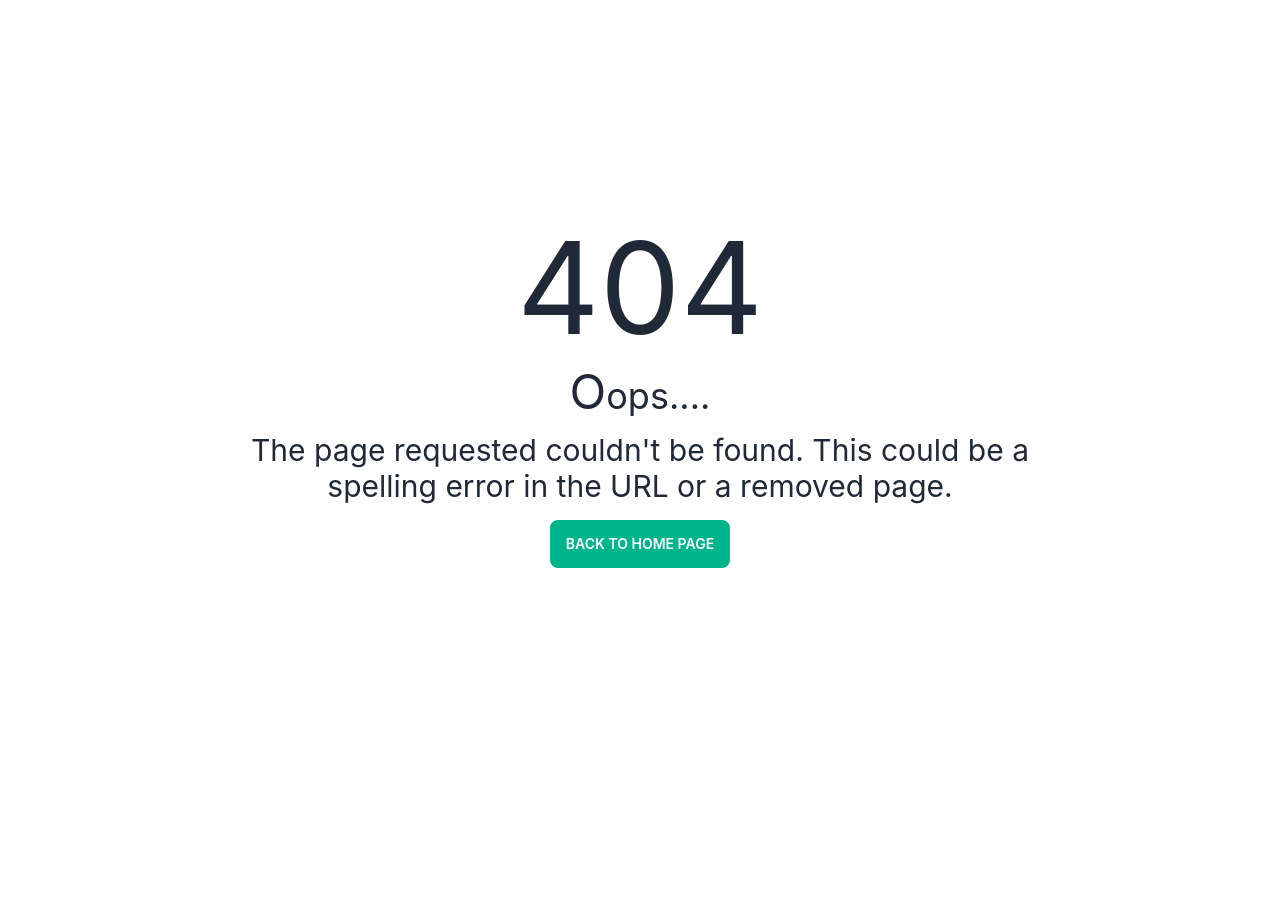
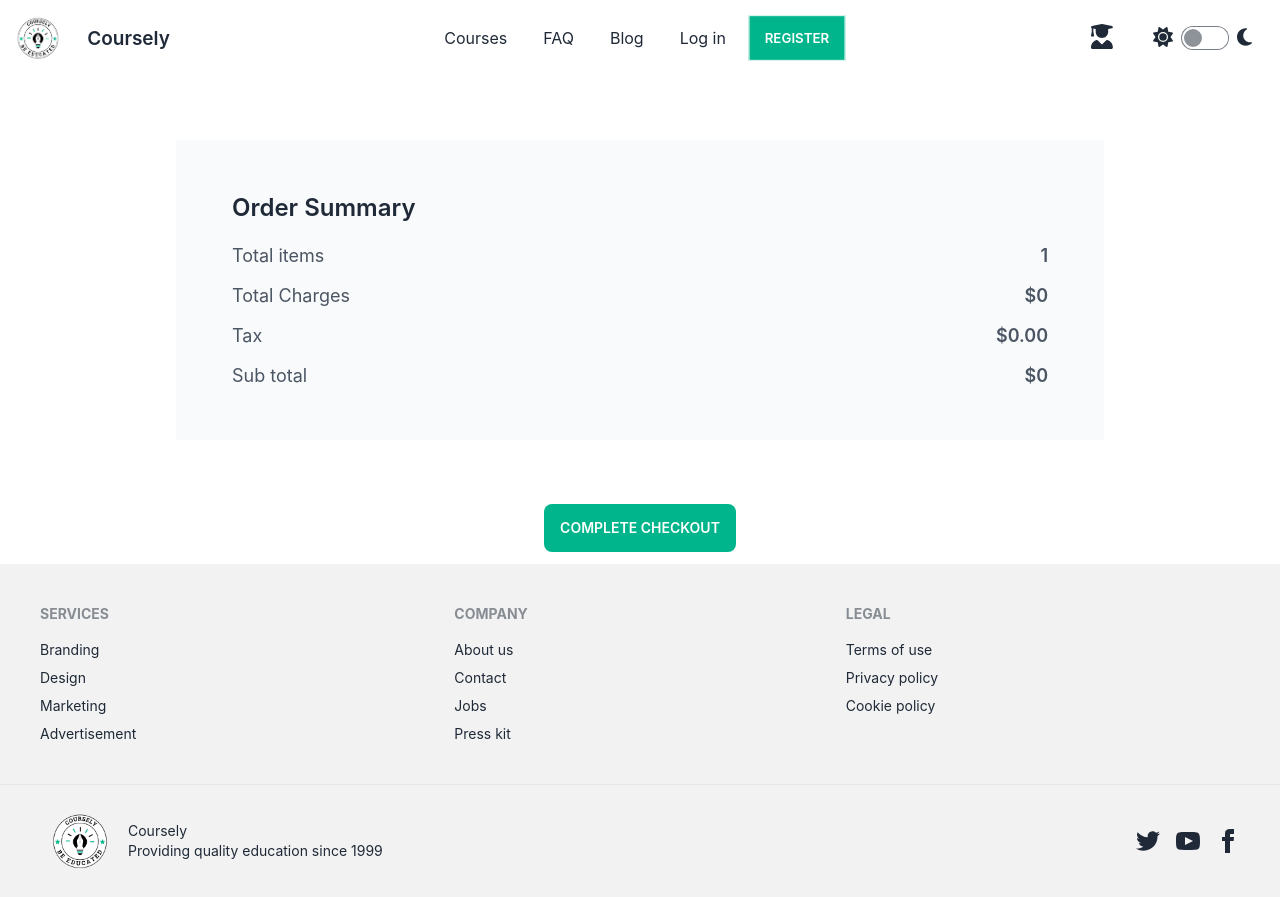
Before and after one commit to amanat-mahmud/Coursely, a React (Create React App) app: page /checkout in a window 1280 px wide. Before the commit this address had no page. Before the commit the page ends 800 px from the top, so only its background shows below. Built offline with nearby package versions, Linux system fonts and the light colour scheme.

Commit message:
Checkout page done

```diff
--- /dev/null
+++ b/src/Pages/Checkout/Checkout.js
@@ -0,0 +1,48 @@
+import React, { useContext } from 'react';
+import { Link } from 'react-router-dom';
+import { AuthContext } from '../../context/Auth/AuthProvider';
+
+const Checkout = () => {
+    const {price} = useContext(AuthContext);
+    // console.log(price);
+    return (
+        <div>
+            <div>
+
+        <div className="flex justify-center items-center 2xl:container 2xl:mx-auto lg:py-16 md:py-12 py-9 px-4 md:px-6 lg:px-20 xl:px-44">
+            <div className="flex w-full sm:w-9/12 lg:w-full flex-col lg:flex-row justify-center items-center lg:space-x-10 2xl:space-x-36 space-y-12 lg:space-y-0">
+                <div className="flex flex-col justify-start items-start bg-gray-50 dark:bg-gray-800 w-full p-6 md:p-14">
+                    <div>
+                        <h1 className="text-2xl  dark:text-white  font-semibold leading-6 text-gray-800">Order Summary</h1>
+                    </div>
+                    <div className="flex mt-7 flex-col items-end w-full space-y-6">
+                        <div className="flex justify-between w-full items-center">
+                            <p className="text-lg dark:text-gray-300 leading-4 text-gray-600">Total items</p>
+                            <p className="text-lg dark:text-gray-300 font-semibold leading-4 text-gray-600">1</p>
+                        </div>
+                        <div className="flex justify-between w-full items-center">
+                            <p className="text-lg dark:text-gray-300 leading-4 text-gray-600">Total Charges</p>
+                            <p className="text-lg dark:text-gray-300 font-semibold leading-4 text-gray-600">${price}</p>
+                        </div>
+                        <div className="flex justify-between w-full items-center">
+                            <p className="text-lg dark:text-gray-300 leading-4 text-gray-600">Tax</p>
+                            <p className="text-lg dark:text-gray-300 font-semibold leading-4 text-gray-600">${(price * 0.10).toFixed(2)}</p>
+                        </div>
+                        <div className="flex justify-between w-full items-center">
+                            <p className="text-lg dark:text-gray-300 leading-4 text-gray-600">Sub total</p>
+                            <p className="text-lg dark:text-gray-300 font-semibold leading-4 text-gray-600">${parseFloat(price) + parseFloat((price * 0.10).toFixed(2))}</p>
+                        </div>
+                    </div>
+
+                </div>
+            </div>
+        </div>
+        <div className='text-center mb-3'>
+        <Link to="/"><button className='btn bg-[#00b58b] border-none dark:text-[#00b58b] dark:bg-white dark:hover:text-black'>Complete Checkout</button></Link>
+        </div>
+            </div>
+        </div>
+    );
+};
+
+export default Checkout;
--- a/src/Pages/Sign In/Login/Login.js
+++ b/src/Pages/Sign In/Login/Login.js
@@ -5,6 +5,7 @@ import googleImg from "../../../assets/images/google.png"
 const Login = () => {
     return (
         <div >
+            <form>
             <div className='md:mx-auto text-center mt-20 border md:w-2/5 py-5'>
             <h1 className='text-5xl font-bold mb-5'>Login</h1>
             <input type="email" name='email' placeholder="Email" className="input input-bordered w-full max-w-xs mb-5" required /><br></br>
@@ -19,7 +20,7 @@ const Login = () => {
             <Link><button className="btn bg-[#00b58b] border-none w-80 mt-6">Log in</button></Link>
             <p className='my-3'>Don't have an account?<Link className="text-[#00b58b] underline hover:underline-offset-4" to="/register">Create an account</Link></p>
             </div>
-
+            </form>
             <div className='my-8'>
                 <div className='flex justify-start mx-auto border rounded-2xl md:w-2/5 p-2'>
                     <img src={googleImg} alt="Google icon" style={{width:'26px'}}
--- a/src/Pages/Sign In/Register/Register.js
+++ b/src/Pages/Sign In/Register/Register.js
@@ -4,7 +4,8 @@ import { Link } from 'react-router-dom';
 import googleImg from "../../../assets/images/google.png"
 const register = () => {
     return (
-        <div className=''>
+        <div >
+            <form >
             <div className='md:mx-auto text-center mt-20 border md:w-2/5 py-5'>
                 <h1 className='text-5xl font-bold mb-5'>Create an account</h1>
                 <input type="text" name='name' placeholder="Full name" className="input input-bordered w-full max-w-xs mb-5" required /><br></br>
@@ -16,6 +17,7 @@ const register = () => {
                 <Link><button className="btn bg-[#00b58b] border-none w-80 mt-6">Create an account</button></Link>
                 <p className='my-3'>Already have an account?<Link className="text-[#00b58b] underline hover:underline-offset-4" to="/login">Log in</Link></p>
             </div>
+            </form>
 
             <div className='my-8'>
                 <div className='flex justify-start mx-auto border rounded-2xl md:w-2/5 p-2'>
--- a/src/Pages/SingleCourse/SingleCourse.js
+++ b/src/Pages/SingleCourse/SingleCourse.js
@@ -1,10 +1,12 @@
-import React from 'react';
+import React, { useContext } from 'react';
 import { Link, useLoaderData } from 'react-router-dom';
 import { FaStar, FaUserAlt, FaAngleRight, FaStop } from 'react-icons/fa';
+import { AuthContext } from '../../context/Auth/AuthProvider';
 
 const SingleCourse = () => {
     const course = useLoaderData();
     // console.log(course);
+    const {setPrice} = useContext(AuthContext);
     return (
         <div>
             {/* <div className='grid grid-cols-1 md:grid-cols-2 md:gap-4'> */}
@@ -45,7 +47,7 @@ const SingleCourse = () => {
                         }
                     </div>
                 <div className='mb-5 text-center'>
-                <Link to='/checkout'><button className="btn bg-[#00b58b] border-none  dark:hover:text-[#00b58b] dark:hover:bg-white">Checkout</button></Link>
+                <Link to='/checkout'><button className="btn bg-[#00b58b] border-none  dark:hover:text-[#00b58b] dark:hover:bg-white" onClick={()=>setPrice(course.price)}>Checkout</button></Link>
                 </div>
                 </div>
             </div>
--- a/src/Routes/Routes/Routes.js
+++ b/src/Routes/Routes/Routes.js
@@ -9,6 +9,7 @@ import Register from "../../Pages/Sign In/Register/Register"
 import FAQ from "../../Pages/FAQ/FAQ"
 import Blog from "../../Pages/Blog/Blog"
 import Home from "../../Pages/Home/Home";
+import Checkout from "../../Pages/Checkout/Checkout";
 export const route = createBrowserRouter([
     {
         path:'/',
@@ -49,6 +50,10 @@ export const route = createBrowserRouter([
                 path:'/register',
                 element:<Register></Register>
             },
+            {
+                path:'/checkout',
+                element:<Checkout></Checkout>
+            },
     ],
         errorElement:<Error></Error>
     }
--- a/src/context/Auth/AuthProvider.js
+++ b/src/context/Auth/AuthProvider.js
@@ -3,7 +3,8 @@ export const AuthContext = createContext();
  const AuthProvider = ({children}) => {
     const [user,setUser] = useState(null);
     const [isDark,setDark]= useState(false);
-    const authInfo = {user,setUser,setDark,isDark}
+    const [price,setPrice]= useState(0);
+    const authInfo = {user,setUser,setDark,isDark,price,setPrice}
     return (
         <div>
             <AuthContext.Provider
```
